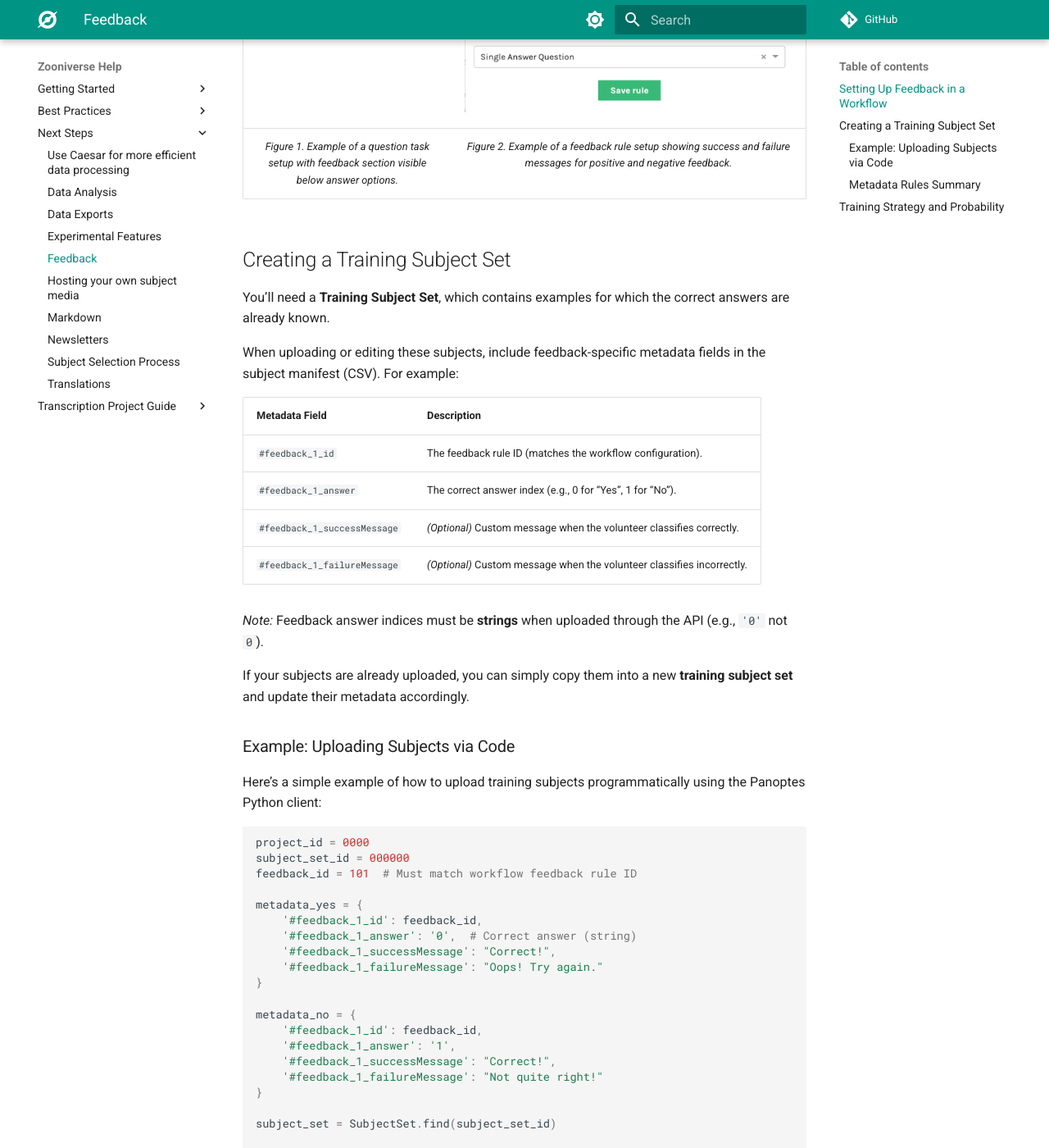
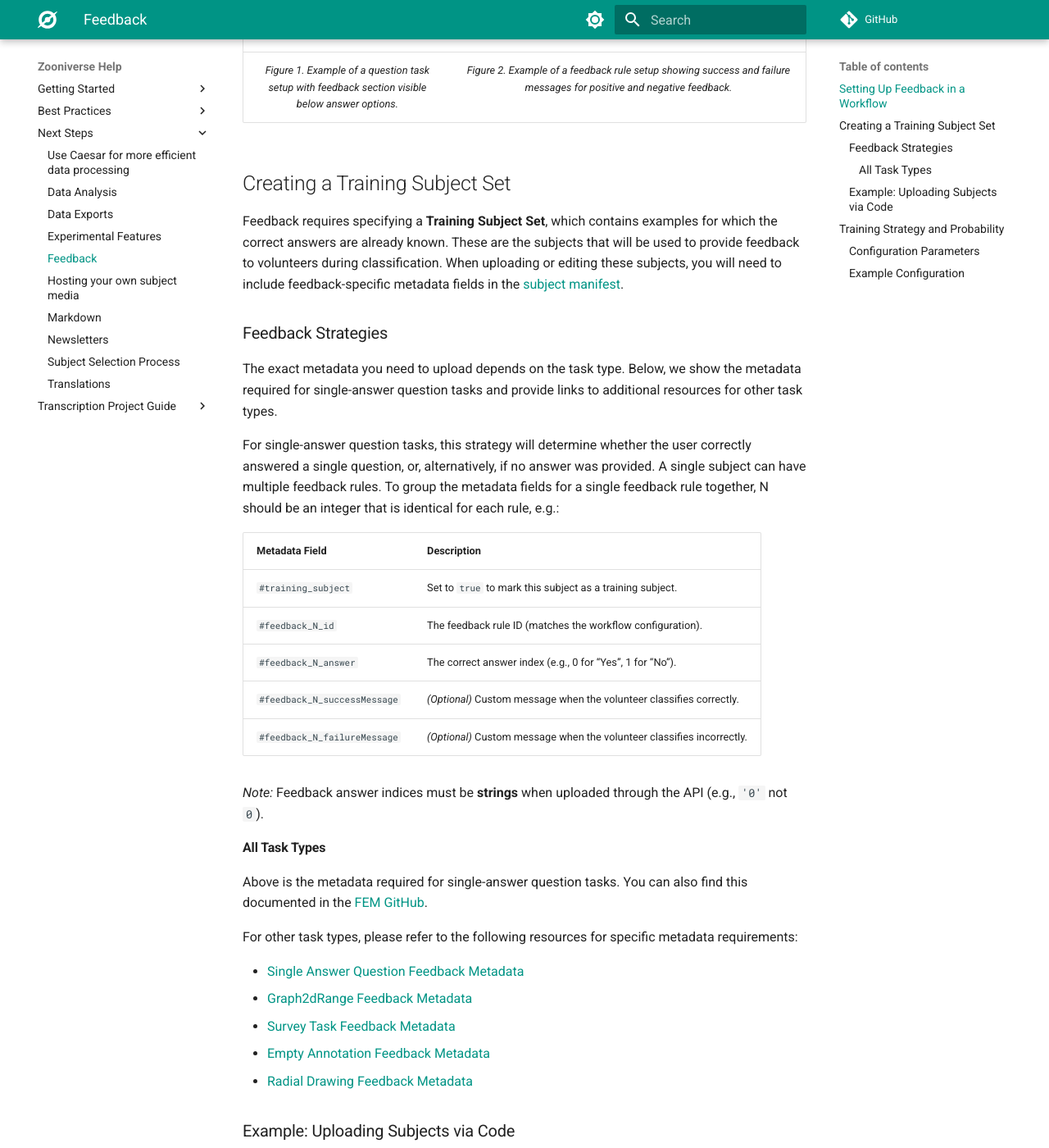
Before and after one commit to zooniverse/help, an MkDocs documentation site: the page built from docs/next-steps/feedback.md, in a window 1280 px wide and 1400 px high, scrolled down 1309 px. Shown: the whole window at 82% size. Built offline with MkDocs 1.6.1 and Material for MkDocs 9.7.7, drawn with Linux system fonts in a browser that asks for light colours; comment, search, counter and statistics services are not loaded; some of the changed text lies outside the part shown.

Commit message:
Update feedback.md

````diff
--- a/docs/next-steps/feedback.md
+++ b/docs/next-steps/feedback.md
@@ -1,13 +1,11 @@
 # Feedback
 
-The **Feedback** functionality in Zooniverse allows project teams to provide volunteers with immediate guidance when they classify designated *training subjects*. This helps participants learn as they go and improves the quality of collected data.  When a volunteer classifies a training subject, the system can show whether their answer was correct — along with customizable success or failure messages. **Feedback** is configured per Workflow and can be used with most tasks (including question, survey, and drawing tasks).
-
-*Note:* **Feedback** is currently an **experimental feature** and may not be configurable for all tasks. If you're interested in seeing if **Feedback** would be a good fit for your project, please email [contact@zooniverse.org](mailto:contact@zooniverse.org) with your project details.
+The **Feedback** functionality in Zooniverse allows project teams to provide volunteers with immediate guidance when they classify designated *training subjects*. This helps participants learn as they go and improves the quality of collected data.  When a volunteer classifies a training subject, the system can show whether their answer was correct along with customizable success or failure messages. **Feedback** is configured per Workflow and can be used with certain tasks (including question, survey, and drawing tasks).
 
 
 ## Setting Up Feedback in a Workflow
 
-Once you've contacted the Zooniverse team and **Feedback** has been enabled for your project, you can configure it within your workflow.
+Feedback can be configured on the **Workflow** page in the Project Builder. Follow these steps to set it up:
 
 1. Open your workflow and navigate to the **Feedback** section under your question options.
    - This section appears below your question’s possible answers.
@@ -25,7 +23,7 @@
 
 Once configured, click **Save rule** to apply your settings. You can edit or delete the rule later if needed.
 
-| ![Figure 1. Example of a yes/no task with feedback section visible](/img/feedback_setup1.png) | ![Figure 2. Example of a feedback rule configuration showing success and failure messages](/img/feedback_setup2.png) |
+| ![Figure 1. Example of a yes/no task with feedback section visible](../img/feedback_setup1.png) | ![Figure 2. Example of a feedback rule configuration showing success and failure messages](../img/feedback_setup2.png) |
 | :---: | :----: |
 | *Figure 1. Example of a question task setup with feedback section visible below answer options.* | *Figure 2. Example of a feedback rule setup showing success and failure messages for positive and negative feedback.* |
 
@@ -35,20 +33,36 @@
 
 ## Creating a Training Subject Set
 
-You’ll need a **Training Subject Set**, which contains examples for which the correct answers are already known.
+Feedback requires specifying a **Training Subject Set**, which contains examples for which the correct answers are already known. These are the subjects that will be used to provide feedback to volunteers during classification. When uploading or editing these subjects, you will need to include feedback-specific metadata fields in the [subject manifest](https://help.zooniverse.org/getting-started/example/#details-subject-sets-and-manifest-details-aka-what-is-a-manifest).
 
-When uploading or editing these subjects, include feedback-specific metadata fields in the subject manifest (CSV). For example:
+### Feedback Strategies
+
+The exact metadata you need to upload depends on the task type. Below, we show the metadata required for single-answer question tasks and provide links to additional resources for other task types.
+
+For single-answer question tasks, this strategy will determine whether the user correctly answered a single question, or, alternatively, if no answer was provided. A single subject can have multiple feedback rules. To group the metadata fields for a single feedback rule together, N should be an integer that is identical for each rule, e.g.:
 
 | Metadata Field | Description |
 |----------------|-------------|
-| `#feedback_1_id` | The feedback rule ID (matches the workflow configuration). |
-| `#feedback_1_answer` | The correct answer index (e.g., 0 for “Yes”, 1 for “No”). |
-| `#feedback_1_successMessage` | *(Optional)* Custom message when the volunteer classifies correctly. |
-| `#feedback_1_failureMessage` | *(Optional)* Custom message when the volunteer classifies incorrectly. |
+| `#training_subject` | Set to `true` to mark this subject as a training subject. |
+| `#feedback_N_id` | The feedback rule ID (matches the workflow configuration). |
+| `#feedback_N_answer` | The correct answer index (e.g., 0 for “Yes”, 1 for “No”). |
+| `#feedback_N_successMessage` | *(Optional)* Custom message when the volunteer classifies correctly. |
+| `#feedback_N_failureMessage` | *(Optional)* Custom message when the volunteer classifies incorrectly. |
+
 
 *Note:* Feedback answer indices must be **strings** when uploaded through the API (e.g., `'0'` not `0`).
 
-If your subjects are already uploaded, you can simply copy them into a new **training subject set** and update their metadata accordingly.
+#### All Task Types
+
+Above is the metadata required for single-answer question tasks. You can also find this documented in the [FEM GitHub](https://github.com/zooniverse/front-end-monorepo/blob/master/packages/lib-classifier/src/store/feedback/strategies/single-answer-question/README.md#feedback-strategy-single-answer-question).
+
+For other task types, please refer to the following resources for specific metadata requirements:
+
+- [Single Answer Question Feedback Metadata](https://github.com/zooniverse/front-end-monorepo/blob/master/packages/lib-classifier/src/store/feedback/strategies/single-answer-question/README.md)
+- [Graph2dRange Feedback Metadata](https://github.com/zooniverse/front-end-monorepo/blob/master/packages/lib-classifier/src/store/feedback/strategies/datavis/graph2drange/README.md)
+- [Survey Task Feedback Metadata](https://github.com/zooniverse/front-end-monorepo/blob/master/packages/lib-classifier/src/store/feedback/strategies/survey/simple/README.md)
+- [Empty Annotation Feedback Metadata](https://github.com/zooniverse/front-end-monorepo/blob/master/packages/lib-classifier/src/store/feedback/strategies/dud/README.md)
+- [Radial Drawing Feedback Metadata](https://github.com/zooniverse/front-end-monorepo/blob/master/packages/lib-classifier/src/store/feedback/strategies/drawing/radial/README.md)
 
 
 ### Example: Uploading Subjects via Code
@@ -61,6 +75,7 @@
 feedback_id = 101  # Must match workflow feedback rule ID
 
 metadata_yes = {
+    '#training_subject': 'true',
     '#feedback_1_id': feedback_id,
     '#feedback_1_answer': '0',  # Correct answer (string)
     '#feedback_1_successMessage': "Correct!",
@@ -68,6 +83,7 @@
 }
 
 metadata_no = {
+    '#training_subject': 'true',
     '#feedback_1_id': feedback_id,
     '#feedback_1_answer': '1',
     '#feedback_1_successMessage': "Correct!",
@@ -98,39 +114,46 @@
 This example uses shared success/failure messages for simplicity, but we recommend customizing them per subject to provide helpful information to the volunteer.
 
 
-### Metadata Rules Summary
-
-Each **Feedback** rule must have its own numbered group of metadata fields:
-
-| Field | Required | Description |
-|--------|-----------|-------------|
-| `#feedback_N_id` | Yes | The feedback rule ID from your workflow. |
-| `#feedback_N_answer` | Yes | Index of the correct answer (zero-based). |
-| `#feedback_N_successMessage` | Optional | Shown when the user is correct; overrides workflow default. |
-| `#feedback_N_failureMessage` | Optional | Shown when the user is incorrect; overrides workflow default. |
-
-For example, a subject might include:
-```
-#feedback_1_id, #feedback_1_answer, #feedback_2_id, #feedback_2_answer
-```
-
 ## Training Strategy and Probability
 
 The training strategy determines how frequently volunteers are shown training subjects as they progress through classifications. This helps balance early guidance with independent classification as users gain experience.
 
-Each project can define its own strategy using two configuration values:
+### Configuration Parameters
 
-- **`training_chances`** – a list of probabilities for the first *N* classifications.
-- **`training_default_chance`** – the fallback probability used after *N* classifications.
+Training behavior is controlled via workflow configuration variables:
+
+- **`training_set_ids`** – identifies which subject sets contain training subjects
+- **`training_chances`** – an array of probability values used to determine frequency at which training subjects are shown. A value is selected from this array using the index derived from a user's seen subjects count for the workflow
+- **`training_default_chance`** – the fallback probability used when no array-based values are available or when the user has exceeded the array length
+
+Workflow parameters can be configured via the Panoptes Python client by project owners and collaborators. See [this script](https://github.com/zooniverse/Data-digging/blob/master/scripts_Utility/configure_training_subjects.py) in the [Data-digging repository](https://github.com/zooniverse/Data-digging) for implementation examples of client commands.
+
+
+### Example Configuration
 
 In the following example, volunteers have a 50% chance of receiving a training subject for their first 10 classifications, which gradually decreases over time. After 100 classifications, the default rate (5%) is applied.
 
 ```python
+from panoptes_client import Panoptes, Workflow
+
+puser = <ZOONIVERSE_USERNAME>
+ppswd = <ZOONIVERSE_PASSWORD>
+
+workflow_id = 999999
+training_set_ids = [888888, 777777]
+
 # 10 classifications at 50% probability, then 40 at 20%, then 50 at 10%
 training_chances = (10 * [0.5]) + (40 * [0.2]) + (50 * [0.1])
 training_default_chance = 0.05  # After 100 classifications
+
+Panoptes.connect(username=puser, password=ppswd)
+
+w = Workflow.find(workflow_id)
+w.configuration['training_set_ids'] = training_set_ids
+w.configuration['training_default_chance'] = training_default_chance
+w.configuration['training_chances'] = training_chances
+w.configuration['subject_queue_page_size'] = 4
+w.save()
 ```
 
 This tapering strategy allows teams to introduce volunteers to known examples early on while reducing training frequency as they become more confident and consistent.
-
-*Note:* These values are set at the workflow level but must be entered by the Zooniverse team. After determining the appropriate values for your project, reach out to your Zooniverse contact or email [contact@zooniverse.org](mailto:contact@zooniverse.org) for implementation.
````
